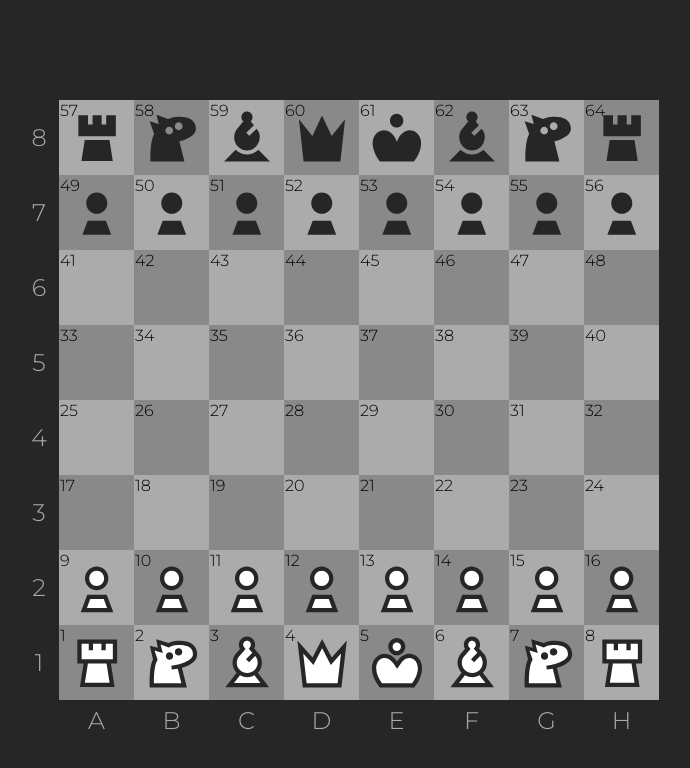
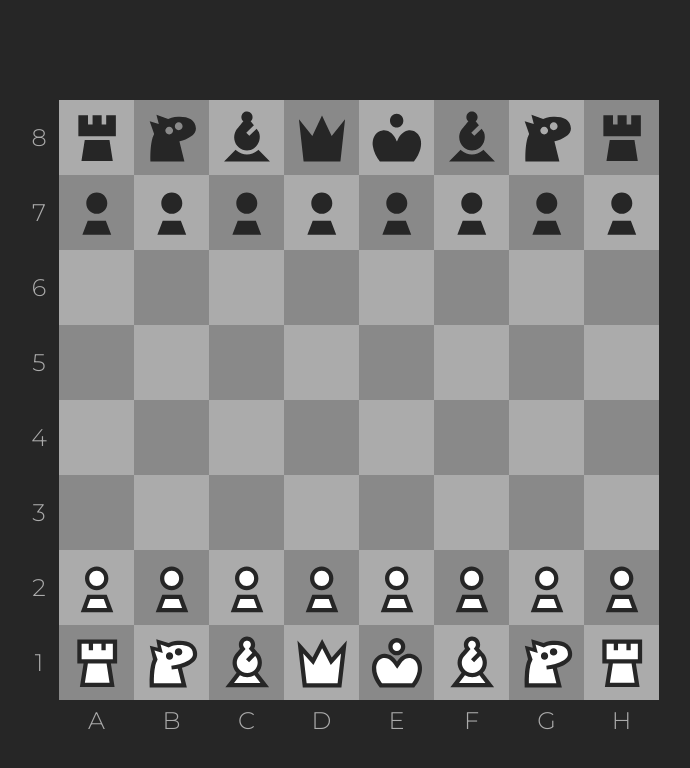
Before and after one commit to Timothyvanderveen/v-chess, a Vue app: page / in a window 1280 px wide. Shown: the top 768 px of the page, without its empty margins (281-971 px from the left). Built offline with nearby package versions, Linux system fonts and the light colour scheme.

Commit message:
remove debug

```diff
--- a/src/components/chess/vSquare.vue
+++ b/src/components/chess/vSquare.vue
@@ -11,7 +11,7 @@
     :style="{ translate: getPosition() }"
     :data-square-index="props.squareIndex"
   >
-    {{ squareIndex }}
+    <!-- {{ squareIndex }} -->
   </div>
 </template>
 
```
